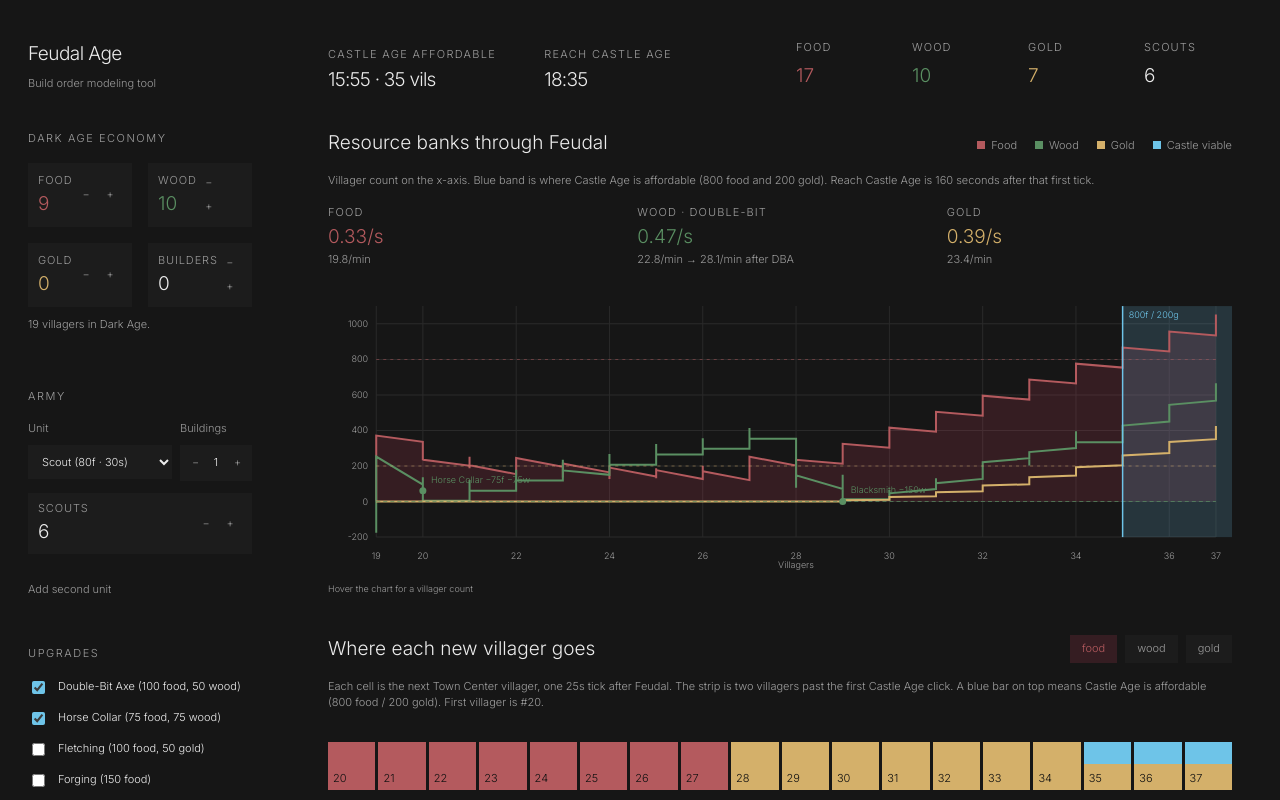
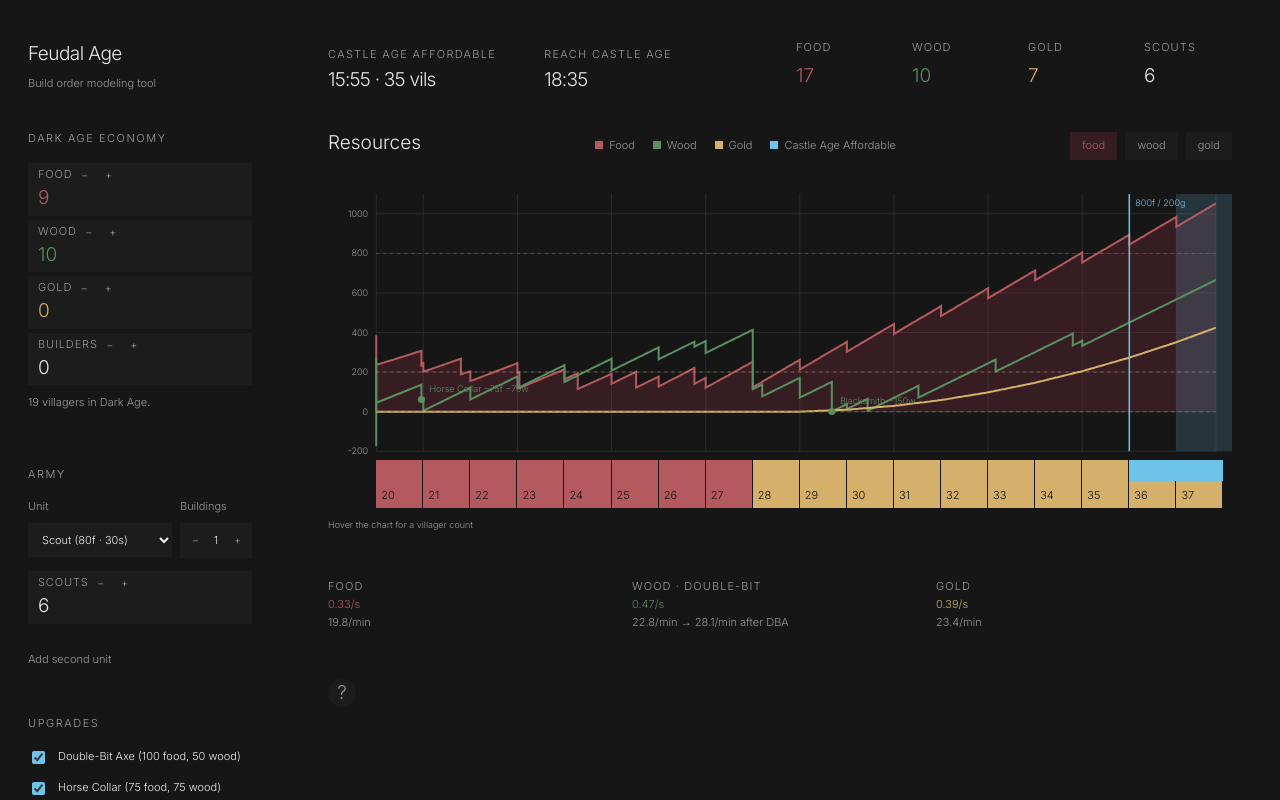
Before and after one commit to aiklde/feudalage, a React (Vite) app: page / in a window 1280 px wide. Shown: the top 800 px of the page. Built offline with nearby package versions, Linux system fonts and the light colour scheme.

Commit message:
Use paint cells as the chart x-axis, with smooth gather and stepped spends.
Co-authored-by: Cursor <cursoragent@cursor.com>

```diff
--- a/src/App.tsx
+++ b/src/App.tsx
@@ -1,5 +1,5 @@
 import { useEffect, useMemo, useState } from "react";
-import { ResourceChart } from "./ResourceChart";
+import { ResourceChart, CHART_W, CHART_PAD_L, CHART_PAD_R, chartPopRange } from "./ResourceChart";
 import {
   GATHER_RATES,
   MAA_UPGRADE,
@@ -84,6 +84,8 @@ export function App() {
   })();
   const eco = hoverSample ?? castleSample;
   const opening = input.foodVils + input.woodVils + input.goldVils + input.builderVils;
+  const { popMin, popMax } = chartPopRange(result);
+  const popSpan = Math.max(1, popMax - popMin);
   const totalVils = result.final.foodVils + result.final.woodVils + result.final.goldVils + result.final.idleVils;
   const delayedPaidAt = result.delayedProduction[0]?.paidAt ?? null;
   const set = (patch: Partial<ModelInput>) => setInput((prev) => ({ ...prev, ...patch }));
@@ -196,12 +198,7 @@ export function App() {
                   Remove second unit
                 </button>
               )}
-              {line.unit === "maa" && (
-                <p className="chart-caption">
-                  Man-at-Arms requires the militia upgrade ({MAA_UPGRADE.food} food, {MAA_UPGRADE.gold} gold) before
-                  any can train.
-                </p>
-              )}
+
             </div>
           ))}
           {input.lines.length < 2 && (
@@ -281,7 +278,7 @@ export function App() {
               <div className={`v ${result.canClickAt === null ? "warn" : ""}`}>
                 {result.canClickAt === null
                   ? "—"
-                  : `${gameClock(result.canClickAt, opening)} · ${result.ticks.find((tick) => tick.viable)?.pop ?? "—"} vils`}
+                  : `${gameClock(result.canClickAt, opening)} · ${result.ticks.find((tick) => tick.t === result.canClickAt)?.pop ?? "—"} vils`}
               </div>
             </div>
             <div className="clock">
@@ -343,7 +340,7 @@ export function App() {
 
         <section className="chart-card">
           <div className="chart-head">
-            <h2>Resource banks through Feudal</h2>
+            <h2>Resources</h2>
             <div className="legend">
               <span>
                 <i className="swatch" style={{ background: "var(--food)" }} />
@@ -359,15 +356,80 @@ export function App() {
               </span>
               <span>
                 <i className="swatch" style={{ background: "var(--sky)" }} />
-                Castle viable
+                Castle Age Affordable
               </span>
             </div>
+            <div className="brushes">
+              {JOBS.map((job) => (
+                <button
+                  key={job}
+                  type="button"
+                  className="brush"
+                  data-job={job}
+                  data-on={brush === job}
+                  onClick={() => setBrush(job)}
+                >
+                  {job}
+                </button>
+              ))}
+            </div>
           </div>
-          <p className="chart-caption">
-            Villager count on the x-axis. Blue band is where Castle Age is affordable (800 food and 200 gold). Reach Castle
-            Age is 160 seconds after that first tick.
-          </p>
-          <div className="rates">
+
+          <ResourceChart
+            result={result}
+            gameStartOffset={result.gameStartOffset}
+            onHover={setHoverSample}
+            axis={
+              <div
+                className="strip-track"
+                style={{
+                  paddingLeft: `${(CHART_PAD_L / CHART_W) * 100}%`,
+                  paddingRight: `${(CHART_PAD_R / CHART_W) * 100}%`,
+                }}
+              >
+                <div
+                  className="strip"
+                  onPointerLeave={() => setPainting(false)}
+                  onPointerUp={(e) => {
+                    setPainting(false);
+                    if (e.currentTarget.hasPointerCapture(e.pointerId)) {
+                      e.currentTarget.releasePointerCapture(e.pointerId);
+                    }
+                  }}
+                  onPointerDown={(e) => e.currentTarget.setPointerCapture(e.pointerId)}
+                >
+                  {assignment.map((job, i) => {
+                    const tick = result.ticks[i];
+                    const left = ((opening + i - popMin) / popSpan) * 100;
+                    const width = (1 / popSpan) * 100;
+                    return (
+                      <button
+                        key={i}
+                        type="button"
+                        className="cell"
+                        data-job={job}
+                        data-viable={tick?.viable ? "true" : "false"}
+                        style={{ left: `${left}%`, width: `${width}%` }}
+                        onPointerDown={(e) => {
+                          e.preventDefault();
+                          setPainting(true);
+                          paint(i);
+                        }}
+                        onPointerEnter={() => {
+                          if (painting) paint(i);
+                        }}
+                      >
+                        <span className="n">{opening + i + 1}</span>
+                      </button>
+                    );
+                  })}
+                </div>
+              </div>
+            }
+          />
+        </section>
+
+        <div className="rates">
             <div>
               <span>Food</span>
               <strong>{GATHER_RATES.food.toFixed(2)}/s</strong>
@@ -387,84 +449,6 @@ export function App() {
               <em>{(GATHER_RATES.gold * 60).toFixed(1)}/min</em>
             </div>
           </div>
-          <ResourceChart
-            result={result}
-            gameStartOffset={result.gameStartOffset}
-            onHover={setHoverSample}
-          />
-        </section>
-
-        <section className="painter">
-          <div className="painter-head">
-            <h2>Where each new villager goes</h2>
-            <div className="brushes">
-              {JOBS.map((job) => (
-                <button
-                  key={job}
-                  type="button"
-                  className="brush"
-                  data-job={job}
-                  data-on={brush === job}
-                  onClick={() => setBrush(job)}
-                >
-                  {job}
-                </button>
-              ))}
-            </div>
-          </div>
-          <p className="chart-caption">
-            Each cell is the next Town Center villager, one 25s tick after Feudal. The strip is two villagers past the
-            first Castle Age click. A blue bar on top means Castle Age is affordable (800 food / 200 gold). First
-            villager is #{opening + 1}.
-          </p>
-          <div
-            className="strip"
-            onPointerLeave={() => setPainting(false)}
-            onPointerUp={(e) => {
-              setPainting(false);
-              if (e.currentTarget.hasPointerCapture(e.pointerId)) {
-                e.currentTarget.releasePointerCapture(e.pointerId);
-              }
-            }}
-            onPointerDown={(e) => e.currentTarget.setPointerCapture(e.pointerId)}
-          >
-            {assignment.map((job, i) => {
-              const tick = result.ticks[i];
-              return (
-                <button
-                  key={i}
-                  type="button"
-                  className="cell"
-                  data-job={job}
-                  data-viable={tick?.viable ? "true" : "false"}
-                  onPointerDown={(e) => {
-                    e.preventDefault();
-                    setPainting(true);
-                    paint(i);
-                  }}
-                  onPointerEnter={() => {
-                    if (painting) paint(i);
-                  }}
-                >
-                  <span className="n">{opening + i + 1}</span>
-                </button>
-              );
-            })}
-          </div>
-        </section>
-
-        <section className="mix">
-          <Mix label="Food" color="var(--food)" n={result.final.foodVils} total={totalVils} />
-          <Mix label="Wood" color="var(--wood)" n={result.final.woodVils} total={totalVils} />
-          <Mix label="Gold" color="var(--gold)" n={result.final.goldVils} total={totalVils} />
-          {result.final.idleVils > 0 && (
-            <Mix label="Idle" color="var(--idle)" n={result.final.idleVils} total={totalVils} />
-          )}
-          <p className="chart-caption">
-            {totalVils} villagers at the end of the window. {result.vilsProduced} trained after the click.
-          </p>
-        </section>
-
         <section className="help">
           <button
             type="button"
--- a/src/ResourceChart.tsx
+++ b/src/ResourceChart.tsx
@@ -1,4 +1,4 @@
-import { useMemo, useState, type PointerEvent } from "react";
+import { useMemo, useState, type PointerEvent, type ReactNode } from "react";
 import type { ModelResult, Sample, UnitId } from "./model";
 import { UNITS, formatClock } from "./model";
 
@@ -14,6 +14,17 @@ const INK = "var(--ink)";
 const FONT = "Inter, sans-serif";
 const LABEL = 9;
 
+export const CHART_W = 900;
+export const CHART_PAD_L = 48;
+export const CHART_PAD_R = 16;
+
+export function chartPopRange(result: ModelResult): { popMin: number; popMax: number } {
+  const xs = result.samples.map((s) => s.xPop);
+  const popMin = xs[0] ?? result.samples[0]?.pop ?? 0;
+  const popMax = Math.max(popMin + 1, ...xs);
+  return { popMin, popMax };
+}
+
 function armyHover(counts: Partial<Record<UnitId, number>>): string {
   const parts = (Object.entries(counts) as [UnitId, number][])
     .filter(([, n]) => n > 0)
@@ -28,7 +39,7 @@ function pathFor(
   y: (v: number) => number,
 ): string {
   return samples
-    .map((s, i) => `${i === 0 ? "M" : "L"}${x(s.pop).toFixed(1)},${y(s[key] as number).toFixed(1)}`)
+    .map((s, i) => `${i === 0 ? "M" : "L"}${x(s.xPop).toFixed(1)},${y(s[key] as number).toFixed(1)}`)
     .join(" ");
 }
 
@@ -43,7 +54,7 @@ function areaFor(
   const line = pathFor(samples, key, x, y);
   const last = samples[samples.length - 1];
   const first = samples[0];
-  return `${line} L${x(last.pop).toFixed(1)},${zero} L${x(first.pop).toFixed(1)},${zero} Z`;
+  return `${line} L${x(last.xPop).toFixed(1)},${zero} L${x(first.xPop).toFixed(1)},${zero} Z`;
 }
 
 function axisPops(min: number, max: number): number[] {
@@ -91,7 +102,7 @@ function placeMarks(
   H: number,
 ): PlacedMark[] {
   const placed: PlacedMark[] = marks.map((mark) => {
-    const ax = x(mark.sample.pop);
+    const ax = x(mark.sample.xPop);
     const ay = y(mark.sample.wood);
     return {
       ...mark,
@@ -151,20 +162,20 @@ export function ResourceChart({
   result,
   gameStartOffset,
   onHover,
+  axis,
 }: {
   result: ModelResult;
   gameStartOffset: number;
   onHover?: (sample: Sample | null) => void;
+  axis?: ReactNode;
 }) {
   const [hover, setHover] = useState<{ sample: Sample; x: number } | null>(null);
-  const W = 900;
+  const W = CHART_W;
   const H = 280;
-  const pad = { l: 48, r: 16, t: 18, b: 32 };
+  const pad = { l: CHART_PAD_L, r: CHART_PAD_R, t: 18, b: 6 };
 
   const { x, y, yMax, yMin, popMin, popMax } = useMemo(() => {
-    const pops = result.samples.map((s) => s.pop);
-    const popMin = pops[0] ?? 0;
-    const popMax = Math.max(popMin + 1, ...pops);
+    const { popMin, popMax } = chartPopRange(result);
     const peak = Math.max(
       50,
       ...result.samples.flatMap((s) => [s.food, s.wood, s.gold]),
@@ -182,7 +193,9 @@ export function ResourceChart({
   const yStep = yMax - yMin > 1000 ? 200 : 100;
   const yTickValues: number[] = [];
   for (let v = yMin; v <= yMax; v += yStep) yTickValues.push(v);
-  const viablePop = result.ticks.find((tick) => tick.viable)?.pop;
+  const viablePop = result.canClickAt === null
+    ? undefined
+    : result.ticks.find((tick) => tick.t === result.canClickAt)?.pop;
   const horseCollarAfter =
     result.horseCollarAt === null
       ? undefined
@@ -225,7 +238,7 @@ export function ResourceChart({
     let best = result.samples[0];
     let dist = Infinity;
     for (const s of result.samples) {
-      const d = Math.abs(x(s.pop) - scanX);
+      const d = Math.abs(x(s.xPop) - scanX);
       if (d < dist || (d === dist && s.t > best.t)) {
         dist = d;
         best = s;
@@ -256,12 +269,14 @@ export function ResourceChart({
           </g>
         ))}
         {axisPops(popMin, popMax).map((pop) => (
-          <g key={`pop-${pop}`}>
-            <line x1={x(pop)} x2={x(pop)} y1={pad.t} y2={H - pad.b} stroke={GRID} />
-            <text x={x(pop)} y={H - 10} textAnchor="middle" fill={AXIS} fontSize={LABEL} fontFamily={FONT} fontWeight="300">
-              {pop}
-            </text>
-          </g>
+          <line
+            key={`pop-${pop}`}
+            x1={x(pop)}
+            x2={x(pop)}
+            y1={pad.t}
+            y2={H - pad.b}
+            stroke={GRID}
+          />
         ))}
         <path d={areaFor(result.samples, "food", x, y, zero)} fill={FOOD_DIM} />
         {result.ticks.map((tick, i) => {
@@ -314,10 +329,8 @@ export function ResourceChart({
         {hover && (
           <line x1={hover.x} x2={hover.x} y1={pad.t} y2={H - pad.b} stroke={INK} strokeOpacity="0.35" />
         )}
-        <text x={(pad.l + W - pad.r) / 2} y={H - 1} textAnchor="middle" fill={AXIS} fontSize={LABEL} fontFamily={FONT} fontWeight="300">
-          Villagers
-        </text>
       </svg>
+      {axis}
       <div className="hover-readout">
         {hover
           ? `${hover.sample.pop} vils  ${formatClock(gameStartOffset + hover.sample.t)}  food ${Math.round(hover.sample.food)}  wood ${Math.round(hover.sample.wood)}  gold ${Math.round(hover.sample.gold)}${armyHover(hover.sample.armyCounts)}${hover.sample.castleViable ? "  castle viable" : ""}${hover.sample.wood < 0 ? "  wood broken" : ""}`
--- a/src/model.ts
+++ b/src/model.ts
@@ -104,6 +104,7 @@ export interface Sample {
   goldVils: number;
   idleVils: number;
   pop: number;
+  xPop: number;
   armyCounts: Partial<Record<UnitId, number>>;
   castleViable: boolean;
 }
@@ -364,6 +365,7 @@ export function simulate(input: ModelInput): ModelResult {
     goldVils,
     idleVils,
     pop,
+    xPop: producingVil ? pop - 1 + vilProgress / vilTime : pop,
     armyCounts: { ...armyCounts },
     castleViable,
   });
@@ -377,19 +379,25 @@ export function simulate(input: ModelInput): ModelResult {
     milestones.push({ t: at, label: `Wood economy broken (${reason})`, tone: "food" });
   };
 
+  const spend = (at: number, df: number, dw: number, dg: number, reason?: string) => {
+    if (df === 0 && dw === 0 && dg === 0) return;
+    samples.push(snapshot(at));
+    food -= df;
+    wood -= dw;
+    gold -= dg;
+    samples.push(snapshot(at));
+    if (dw > 0) noteWoodBreak(at, reason ?? "a wood spend");
+  };
+
   const spendWood = (amount: number, at: number, reason: string) => {
-    if (wood - amount < -0.5 && woodBrokeAt === null) samples.push(snapshot(at));
-    wood -= amount;
-    noteWoodBreak(at, reason);
+    spend(at, 0, amount, 0, reason);
   };
 
   const assign = (job: Job, at: number) => {
     if (job === "food") {
       foodVils += 1;
       if (wood >= FARM_WOOD) {
-        samples.push(snapshot(at));
-        wood -= FARM_WOOD;
-        samples.push(snapshot(at));
+        spend(at, 0, FARM_WOOD, 0, "a farm");
       } else {
         pendingFarms += 1;
       }
@@ -416,10 +424,10 @@ export function simulate(input: ModelInput): ModelResult {
 
   const livePop = () => pop + armyHeadcount();
 
-  const ensureHousing = (needed: number): boolean => {
+  const ensureHousing = (needed: number, at: number): boolean => {
     while (housing < needed) {
       if (wood < HOUSE_WOOD) return false;
-      wood -= HOUSE_WOOD;
+      spend(at, 0, HOUSE_WOOD, 0, "a house");
       housing += HOUSE_POP;
     }
     return true;
@@ -485,7 +493,12 @@ export function simulate(input: ModelInput): ModelResult {
 
     const onPeriod = isPeriod(t, periodStart, VIL_TRAIN);
     if (onPeriod) {
-      const viable = feudal && food >= CASTLE_FOOD && gold >= CASTLE_GOLD;
+      const affordable = feudal && food >= CASTLE_FOOD && gold >= CASTLE_GOLD;
+      if (affordable && canClickAt === null) {
+        canClickAt = t;
+        milestones.push({ t, label: "Castle Age viable (800f / 200g)", tone: "gold" });
+      }
+      const viable = affordable && t !== canClickAt;
       castleViable = viable;
       tickSnapshots.push({
         index: tickSnapshots.length,
@@ -495,15 +508,10 @@ export function simulate(input: ModelInput): ModelResult {
         gold,
         viable,
       });
-
-      if (viable && canClickAt === null) {
-        canClickAt = t;
-        milestones.push({ t, label: "Castle Age viable (800f / 200g)", tone: "gold" });
-      }
     }
 
-    if (canTrainVils && !producingVil && food >= VIL_FOOD && ensureHousing(livePop() + 1)) {
-      food -= VIL_FOOD;
+    if (canTrainVils && !producingVil && food >= VIL_FOOD && ensureHousing(livePop() + 1, t)) {
+      spend(t, VIL_FOOD, 0, 0);
       producingVil = true;
       vilProgress = 0;
       pop += 1;
@@ -517,11 +525,9 @@ export function simulate(input: ModelInput): ModelResult {
         if (scoutIntoArchers && p.unit === "archer" && goldVils < 1) continue;
         if (wood >= BUILDING_WOOD && !placingFood) {
           const slot = delayedProduction.findIndex((d) => d.paidAt === null);
-          samples.push(snapshot(t));
           spendWood(BUILDING_WOOD, t, "a production building");
           p.paid = true;
           if (slot >= 0) delayedProduction[slot].paidAt = t;
-          samples.push(snapshot(t));
           const label =
             scoutIntoArchers && p.unit === "archer"
               ? "Archery range (175w)"
@@ -540,25 +546,19 @@ export function simulate(input: ModelInput): ModelResult {
       if (!feudal || blacksmithPaid || wood < BLACKSMITH_WOOD || placingFood) return;
       if (!goldCampPaid) return;
       if (secondDeclared && !secondPaid) return;
-      samples.push(snapshot(t));
-      wood -= BLACKSMITH_WOOD;
+      spend(t, 0, BLACKSMITH_WOOD, 0, "a blacksmith");
       blacksmithPaid = true;
       blacksmithAt = t;
-      samples.push(snapshot(t));
       milestones.push({ t, label: "Blacksmith (150w)", tone: "wood" });
     };
     const payOpeningFarms = () => {
       while (openingFarmsPaid < openingFarmsDueAt(t) && wood >= FARM_WOOD && !placingFood) {
-        samples.push(snapshot(t));
-        wood -= FARM_WOOD;
+        spend(t, 0, FARM_WOOD, 0, "a farm");
         openingFarmsPaid += 1;
-        samples.push(snapshot(t));
       }
       while (pendingFarms > 0 && wood >= FARM_WOOD && !placingFood) {
-        samples.push(snapshot(t));
-        wood -= FARM_WOOD;
+        spend(t, 0, FARM_WOOD, 0, "a farm");
         pendingFarms -= 1;
-        samples.push(snapshot(t));
       }
     };
 
@@ -587,11 +587,7 @@ export function simulate(input: ModelInput): ModelResult {
           wood >= tech.wood &&
           gold >= tech.gold
         ) {
-          samples.push(snapshot(t));
-          food -= tech.food;
-          wood -= tech.wood;
-          gold -= tech.gold;
-          samples.push(snapshot(t));
+          spend(t, tech.food, tech.wood, tech.gold);
           tech.researching = true;
           tech.progress = 0;
           if (tech.requiresBlacksmith) smithBusy = true;
@@ -637,10 +633,8 @@ export function simulate(input: ModelInput): ModelResult {
           gold >= unit.gold &&
           wood >= unit.wood
         ) {
-          if (!ensureHousing(livePop() + 1) || wood < unit.wood) continue;
-          food -= unit.food;
-          wood -= unit.wood;
-          gold -= unit.gold;
+          if (!ensureHousing(livePop() + 1, t) || wood < unit.wood) continue;
+          spend(t, unit.food, unit.wood, unit.gold);
           p.queued = true;
           p.remaining = unit.trainTime;
         } else if (unit.gold > 0 && gold < unit.gold) {
@@ -649,7 +643,7 @@ export function simulate(input: ModelInput): ModelResult {
       }
     }
 
-    if (t % 5 === 0 || onPeriod || t === duration) samples.push(snapshot(t));
+    samples.push(snapshot(t));
   }
 
   const final = samples[samples.length - 1];
@@ -681,7 +675,8 @@ export function castleWindowTicks(input: ModelInput, autoAssign = true): number
     ? extendAssignment(input.assignment, MAX_NEW_VILS, input.foodVils)
     : padAssignment(input.assignment, MAX_NEW_VILS, "idle");
   const probe = simulate({ ...input, ticks: MAX_NEW_VILS, assignment });
-  const first = probe.ticks.find((tick) => tick.viable);
+  const click = probe.canClickAt;
+  const first = probe.ticks.find((tick) => tick.t === click) ?? probe.ticks.find((tick) => tick.viable);
   if (!first) return MAX_NEW_VILS;
   const minNew = Math.max(first.index + 1, first.pop - opening);
   return Math.min(MAX_NEW_VILS, Math.max(1, minNew + CASTLE_EXTRA_VILS));
--- a/src/styles.css
+++ b/src/styles.css
@@ -86,16 +86,16 @@ b {
 
 .vil-grid {
   display: grid;
-  grid-template-columns: 1fr 1fr;
-  gap: 16px;
+  grid-template-columns: 1fr;
+  gap: 4px;
 }
 
 .stepper {
   display: flex;
-  align-items: center;
-  justify-content: space-between;
+  align-items: left;
+  justify-content: left;
   background: var(--bg-2);
-  padding: 8px 10px;
+  padding: 4px 10px;
 }
 
 .stepper .label {
@@ -121,7 +121,7 @@ b {
 
 .stepper button {
   width: 24px;
-  height: 24px;
+  height: 10px;
   border: 0;
   background: transparent;
   color: var(--muted);
@@ -336,8 +336,8 @@ b {
 .rates {
   display: grid;
   grid-template-columns: repeat(3, minmax(0, 1fr));
-  gap: 24px;
-  margin: 8px 0 20px;
+  gap: 8px;
+  margin: 8px 0 8px;
   padding: 0;
 }
 
@@ -355,7 +355,7 @@ b {
 }
 
 .rates strong {
-  font-size: 19px;
+  font-size: 11px;
 }
 
 .rates em {
@@ -374,6 +374,7 @@ b {
   align-items: baseline;
   margin-bottom: 16px;
   gap: 24px;
+  flex-wrap: wrap;
 }
 
 .chart-head h2 {
@@ -412,27 +413,12 @@ b {
 .hover-readout {
   font-size: 9px;
   color: var(--muted);
-  margin-top: 12px;
+  margin-top: 10px;
 }
 
-.painter {
-  display: flex;
-  flex-direction: column;
-  gap: 16px;
-}
-
-.painter-head {
-  display: flex;
-  justify-content: space-between;
-  align-items: center;
-  gap: 16px;
-  flex-wrap: wrap;
-}
-
-.painter-head h2 {
-  margin: 0;
-  font-size: 19px;
-  font-weight: 300;
+.strip-track {
+  box-sizing: border-box;
+  margin-top: 2px;
 }
 
 .brushes {
@@ -465,18 +451,19 @@ b {
 }
 
 .strip {
-  display: grid;
-  grid-template-columns: repeat(auto-fit, minmax(28px, 1fr));
-  gap: 3px;
+  position: relative;
+  height: 48px;
   user-select: none;
 }
 
 .cell {
+  position: absolute;
+  top: 0;
   height: 48px;
   border: 0;
   cursor: pointer;
   background: #2a2a2a;
-  position: relative;
+  box-shadow: inset -1px 0 0 var(--bg);
 }
 
 .cell[data-job="food"] { background: var(--food); }
```
